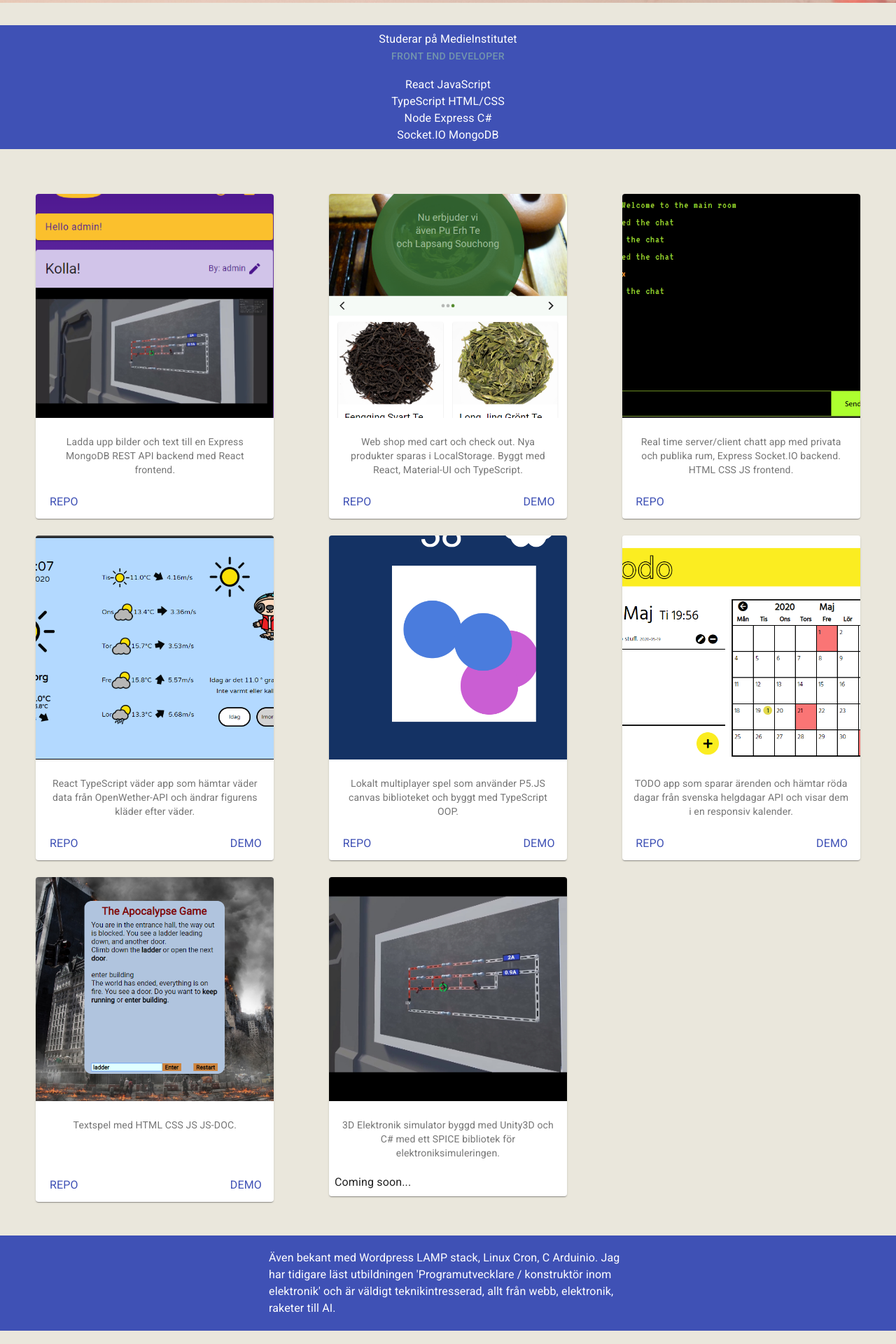
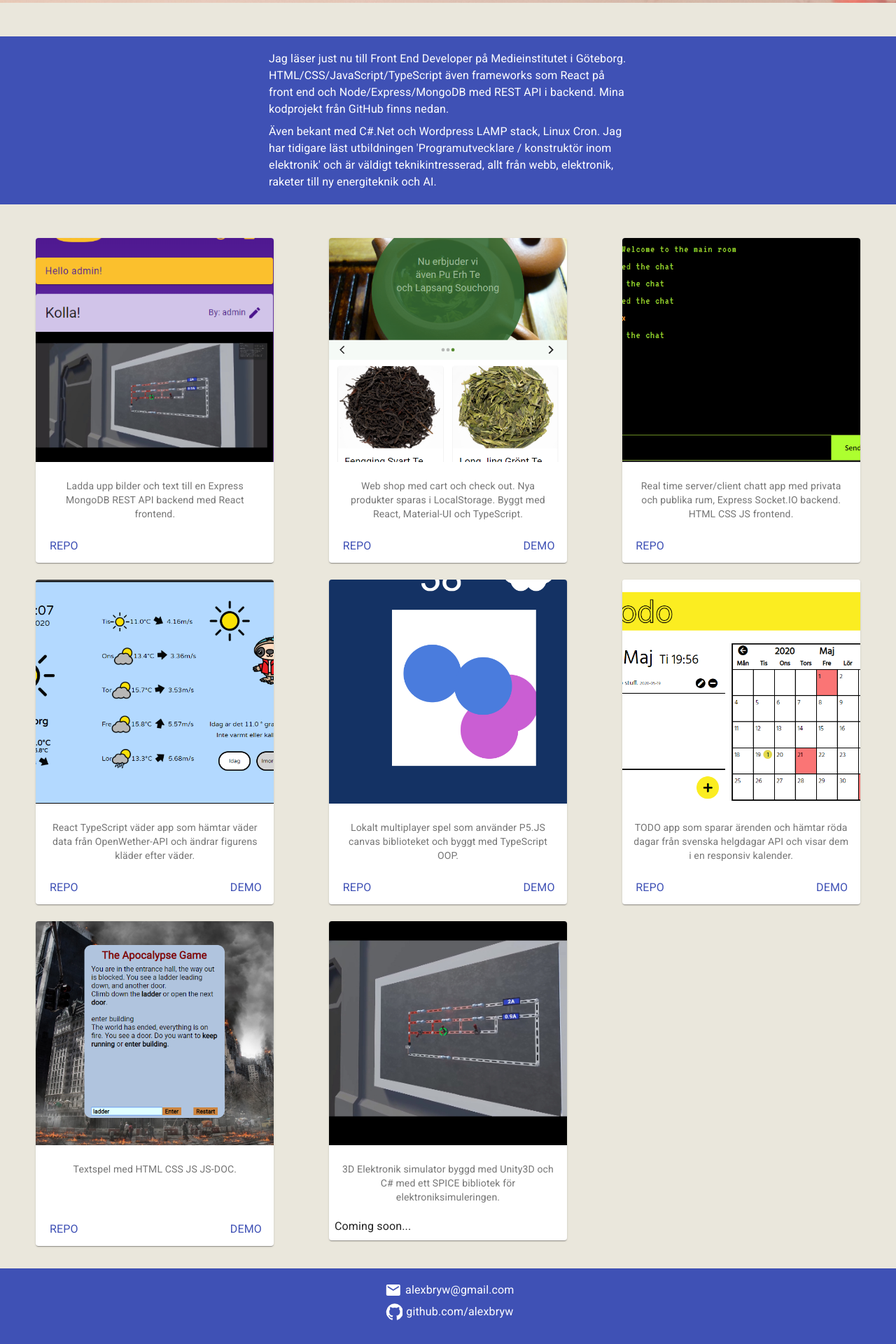
Before and after one commit to alexbryw/portfolio, a React (Create React App) app: page / in a window 1280 px wide. Shown: the part 540-2460 px from the top of the page at 70% size. Built offline with nearby package versions, Linux system fonts and the light colour scheme.

Commit message:
Update About, removed Curren comp and changed Bottom contact color.

```diff
--- a/src/components/cards/About.jsx
+++ b/src/components/cards/About.jsx
@@ -7,21 +7,25 @@ export default function About(){
             {/* <Typography style={textStyle}>
             </Typography> */}
             <Typography style={textStyle}>
-                Även bekant med Wordpress LAMP stack, Linux Cron, C Arduinio.
+                Jag läser just nu till Front End Developer på Medieinstitutet i Göteborg.
+                HTML/CSS/JavaScript/TypeScript även frameworks som React på front end och Node/Express/MongoDB med REST API i backend.
+                Mina kodprojekt från GitHub finns nedan.
+            </Typography>
+            <Typography style={textStyle}>
+                Även bekant med C#.Net och Wordpress LAMP stack, Linux Cron.
                 Jag har tidigare läst utbildningen 'Programutvecklare / konstruktör inom elektronik'
-                och är väldigt teknikintresserad, allt från webb, elektronik, raketer till AI.
+                och är väldigt teknikintresserad, allt från webb, elektronik, raketer till ny energiteknik och AI.
             </Typography>
-            {/* <Typography style={textStyle}>
-            </Typography> */}
         </Box>
     )
 }
 
 const boxHolderStyle = {
     display: "flex",
+    flexDirection: "column",
     justifyContent: "center",
     alignItems: "center",
-    margin: "3rem 0 1rem 0",
+    margin: "3rem 0 3rem 0",
     padding: "1rem 0"
 }
 
--- a/src/components/cards/Bottom.jsx
+++ b/src/components/cards/Bottom.jsx
@@ -2,21 +2,21 @@ import React from 'react'
 import MailIcon from '@material-ui/icons/Mail';
 import GitHubIcon from '@material-ui/icons/GitHub';
 
-import { Container, Typography, Link } from '@material-ui/core';
+import { Box, Typography, Link } from '@material-ui/core';
 
 export default function Bottom(){
     return(
-        <Container style={{display: "flex",flexDirection: "column" , justifyContent: "center", alignItems: "center", padding: "1rem 1.25rem 2rem 1.25rem"}}>
+        <Box bgcolor={"primary.main"} style={{display: "flex",flexDirection: "column" , justifyContent: "center", alignItems: "center", padding: "1rem 1.25rem 2rem 1.25rem", margin: "2rem 0 1rem 0"}}>
             <Link href="mailto:alexbryw@gmail.com" >
-                <Typography  style={{display: "flex", alignItems: "center", justifyContent: "center", padding: "0.2rem"}}>
+                <Typography  style={{display: "flex", color:"white", alignItems: "center", justifyContent: "center", padding: "0.2rem"}}>
                     <MailIcon style={{padding: "0 0.3rem"}}/> alexbryw@gmail.com
                 </Typography>
             </Link>
             <Link href="https://github.com/alexbryw">
-                <Typography style={{display: "flex", alignItems: "center", justifyContent: "center", padding: "0.2rem"}}>
+                <Typography style={{display: "flex", color:"white", alignItems: "center", justifyContent: "center", padding: "0.2rem"}}>
                     <GitHubIcon style={{padding: "0 0.3rem"}}/> github.com/alexbryw
                 </Typography>
             </Link>
-        </Container>
+        </Box>
     )
 }
--- a/src/components/cards/CardHolder.jsx
+++ b/src/components/cards/CardHolder.jsx
@@ -5,7 +5,7 @@ import MediaCard from './MediaCard'
 import contentList from '../../content/content'
 import Navbar from './Navbar';
 import WelcomePage from './WelcomePage';
-import Current from './Current';
+// import Current from './Current';
 import Bottom from './Bottom'
 import { makeStyles } from '@material-ui/core/styles'
 import About from './About';
@@ -21,7 +21,8 @@ export default function CardHolder() {
         <div className={classes.root}>
             <Navbar />
             <WelcomePage />
-            <Current />
+            {/* <Current /> */}
+            <About/>
             <Container fixed /*className={classes.root}*/>
                 <Grid container
                     spacing={3}
@@ -37,7 +38,6 @@ export default function CardHolder() {
                     })}
                 </Grid>
             </Container>
-            <About/>
             <Bottom />
         </div>
     )
```
